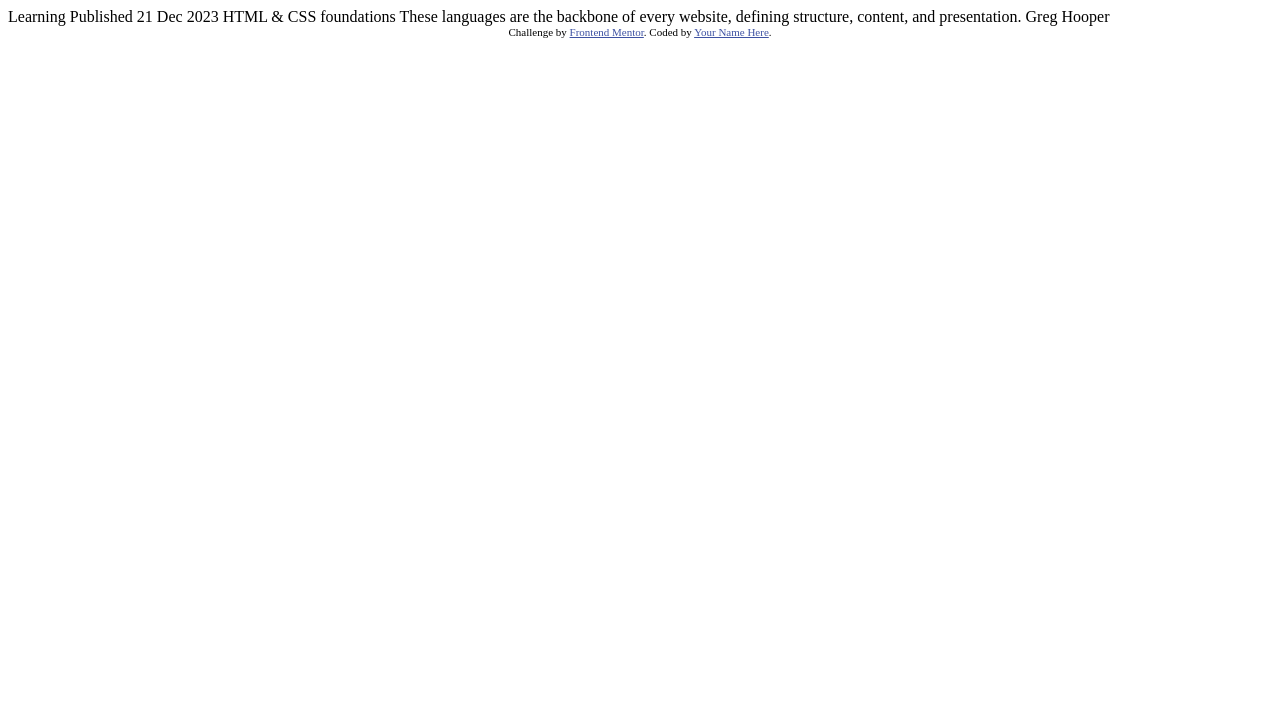
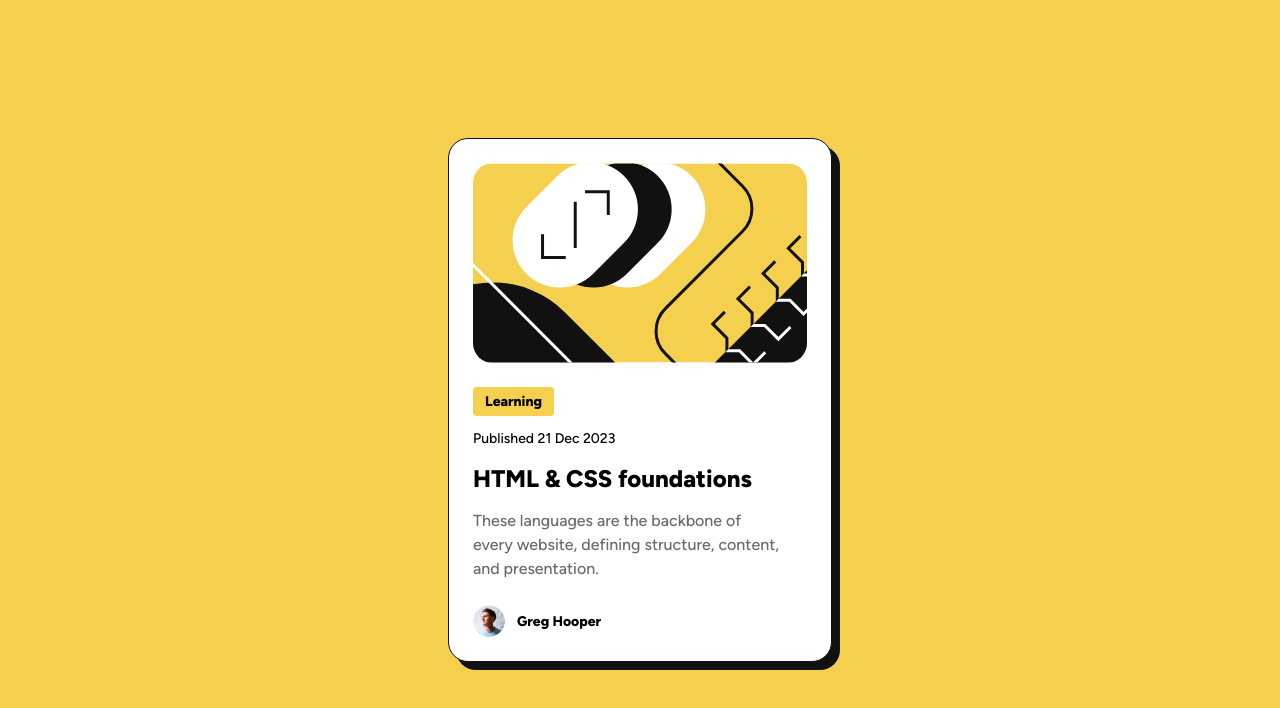
Before and after one commit to andreaselmi/blog-preview-card, a plain HTML site: page index.html in a window 1280 px wide. Drawn offline with Linux system fonts and the light colour scheme.

Commit message:
feat: create css config file and blog card component

```diff
--- a/index.html
+++ b/index.html
@@ -1,34 +1,40 @@
 <!DOCTYPE html>
 <html lang="en">
+
 <head>
   <meta charset="UTF-8">
-  <meta name="viewport" content="width=device-width, initial-scale=1.0"> <!-- displays site properly based on user's device -->
-
+  <meta name="viewport" content="width=device-width, initial-scale=1.0">
   <link rel="icon" type="image/png" sizes="32x32" href="./assets/images/favicon-32x32.png">
+  <link rel="stylesheet" href="./styles/reset.css">
+  <link rel="stylesheet" href="./styles/root.css">
+  <link rel="stylesheet" href="./styles/style.css">
 
   <title>Frontend Mentor | Blog preview card</title>
+</head>
 
-  <!-- Feel free to remove these styles or customise in your own stylesheet 👍 -->
-  <style>
-    .attribution { font-size: 11px; text-align: center; }
-    .attribution a { color: hsl(228, 45%, 44%); }
-  </style>
-</head>
 <body>
+  <main>
+    <!-- Blog Card -->
+    <article class="card">
+      <img class="card__image" src="./assets/images/illustration-article.svg" alt="Blog Card Cover Image"
+        height="200" />
+      <header class="card__header">
+        <span class="card__header__tag">
+          <p class="typography-3-bold">Learning</p>
+        </span>
+        <p class="typography-3">Published 21 Dec 2023</p>
+        <h1 class="typography-1">HTML & CSS foundations</h1>
+      </header>
+      <p class="card__description typography-2">
+        These languages are the backbone of every website, defining structure,
+        content, and presentation.</p>
+      <footer class="card__footer">
+        <img class="card__footer__author__image" src="./assets/images/image-avatar.webp"
+          alt="Greg Hooper profile image" />
+        <h5 class="typography-3-bold">Greg Hooper</h5>
+      </footer>
+    </article>
+  </main>
+</body>
 
-  Learning
-
-  Published 21 Dec 2023
-
-  HTML & CSS foundations
-
-  These languages are the backbone of every website, defining structure, content, and presentation.
-
-  Greg Hooper
-
-  <div class="attribution">
-    Challenge by <a href="https://www.frontendmentor.io?ref=challenge" target="_blank">Frontend Mentor</a>.
-    Coded by <a href="#">Your Name Here</a>.
-  </div>
-</body>
 </html>
--- /dev/null
+++ b/styles/reset.css
@@ -0,0 +1,54 @@
+/* 1. Use a more-intuitive box-sizing model */
+*, *::before, *::after {
+  box-sizing: border-box;
+}
+
+/* 2. Remove default margin */
+* {
+  margin: 0;
+}
+
+/* 3. Enable keyword animations */
+@media (prefers-reduced-motion: no-preference) {
+  html {
+    interpolate-size: allow-keywords;
+  }
+}
+
+body {
+  /* 4. Add accessible line-height */
+  line-height: 1.5;
+  /* 5. Improve text rendering */
+  -webkit-font-smoothing: antialiased;
+}
+
+/* 6. Improve media defaults */
+img, picture, video, canvas, svg {
+  display: block;
+  max-width: 100%;
+}
+
+/* 7. Inherit fonts for form controls */
+input, button, textarea, select {
+  font: inherit;
+}
+
+/* 8. Avoid text overflows */
+p, h1, h2, h3, h4, h5, h6 {
+  overflow-wrap: break-word;
+}
+
+/* 9. Improve line wrapping */
+p {
+  text-wrap: pretty;
+}
+h1, h2, h3, h4, h5, h6 {
+  text-wrap: balance;
+}
+
+/*
+  10. Create a root stacking context
+*/
+#root, #__next {
+  isolation: isolate;
+}
--- /dev/null
+++ b/styles/root.css
@@ -0,0 +1,104 @@
+
+@font-face {
+  font-family: "Figtree";
+  src: url("../assets/fonts/Figtree-VariableFont_wght.ttf") format("truetype");
+  font-weight: 100 900; /* range */
+}
+
+:root {
+  /* COLORS */
+  --yellow: #F4D04E;
+  --gray-950: #111111;
+  --gray-500: #6B6B6B;
+  --white: #FFFFFF;
+
+  /* TOKENS */
+  --color-primary: var(--yellow);
+  --color-text-primary: var(--gray-950);
+  --color-text-secondary: var(--gray-500);
+  --color-background: var(--white);
+
+  /* TYPOGRAPHY */
+  --font-family-extra-bold: 'Figtree', sans-serif;
+  --font-family-medium: 'Figtree', sans-serif;
+  --font-weight-extra-bold: 800;
+  --font-weight-medium: 500;
+  /* PRESET 1 */
+  --typography-preset-1-font-size: 1.5rem;           /* 24px */
+  --typography-preset-1-font-size-mobile: 1.25rem;   /* 20px */
+  --typography-preset-1-line-height: 150%;
+  --typography-preset-1-letter-spacing: 0rem;
+
+  /* PRESET 2 */
+  --typography-preset-2-font-size: 1rem;             /* 16px */
+  --typography-preset-2-font-size-mobile: 0.875rem;  /* 14px */
+  --typography-preset-2-line-height: 150%;
+  --typography-preset-2-letter-spacing: 0rem;
+
+  /* PRESET 3 */
+  --typography-preset-3-font-size: 0.875rem;         /* 14px */
+  --typography-preset-3-font-size-mobile: 0.75rem;   /* 12px */
+  --typography-preset-3-line-height: 150%;
+  --typography-preset-3-letter-spacing: 0rem;
+
+  /* PRESET 4 */
+  --typography-preset-4-font-size: 0.875rem;         /* 14px */
+  --typography-preset-4-line-height: 150%;
+  --typography-preset-4-letter-spacing: 0rem;
+
+  /* END TYPOGRAPHY */
+
+  /* SPACING */
+  --spacing-300: 1.5rem; /* 24px */
+  --spacing-150: 0.75rem; /* 12px */
+  --spacing-100: 0.5rem; /* 8px */
+  --spacing-50: 0.25rem; /* 4px */
+}
+
+.typography-1 {
+  font-family: var(--font-family-extra-bold);
+  font-weight: var(--font-weight-extra-bold);
+  font-size: var(--typography-preset-1-font-size);
+  line-height: var(--typography-preset-1-line-height);
+  letter-spacing: var(--typography-preset-1-letter-spacing);
+}
+
+.typography-2 {
+  font-family: var(--font-family-medium);
+  font-weight: var(--font-weight-medium);
+  font-size: var(--typography-preset-2-font-size);
+  line-height: var(--typography-preset-2-line-height);
+  letter-spacing: var(--typography-preset-2-letter-spacing);
+}
+
+.typography-3 {
+  font-family: var(--font-family-medium);
+  font-weight: var(--font-weight-medium);
+  font-size: var(--typography-preset-3-font-size);
+  line-height: var(--typography-preset-3-line-height);
+  letter-spacing: var(--typography-preset-3-letter-spacing);
+}
+
+.typography-3-bold {
+  font-family: var(--font-family-extra-bold);
+  font-weight: var(--font-weight-extra-bold);
+  font-size: var(--typography-preset-3-font-size);
+  line-height: var(--typography-preset-3-line-height);
+  letter-spacing: var(--typography-preset-3-letter-spacing);
+}
+
+
+@media (max-width: 768px) {
+  .typography-1 {
+    font-size: var(--typography-preset-1-font-size-mobile);
+  }
+  .typography-2 {
+    font-size: var(--typography-preset-2-font-size-mobile);
+  }
+  .typography-3 {
+    font-size: var(--typography-preset-3-font-size-mobile);
+  }
+  .typography-3-bold {
+    font-size: var(--typography-preset-3-font-size-mobile);
+  }
+}
--- /dev/null
+++ b/styles/style.css
@@ -0,0 +1,64 @@
+html, body {
+	height: 100%;
+}
+
+main {
+	min-height: 100%;
+	background-color: var(--color-primary);
+	padding: var(--spacing-300);
+	display: flex;
+	justify-content: center;
+	align-items: center;
+}
+
+.card {
+	max-width: 24rem;
+	background-color: var(--color-background);
+	border-radius: 1.25rem;
+	padding: 1.5rem;
+	border: 1px solid var(--color-text-primary);
+	box-shadow: 8px 8px 0 var(--color-text-primary);
+}
+
+.card__image {
+	width: 100%;
+	height: 12.5rem;
+	object-fit: cover;
+	object-position: center;
+	border-radius: 0.625rem;
+	border-radius: 1.25rem;
+}
+
+.card__header {
+	margin-top: var(--spacing-300);
+	display: flex;
+	flex-direction: column;
+	gap: var(--spacing-150);
+}
+
+.card__header__tag {
+	background-color: var(--color-primary);
+	border-radius: 0.25rem;
+	padding: var(--spacing-50) var(--spacing-150);
+	width: fit-content;
+}
+
+.card__description {
+	margin-top: var(--spacing-150);
+	margin-bottom: var(--spacing-300);
+	color: var(--color-text-secondary);
+}
+
+.card__footer {
+	display: flex;
+	gap: var(--spacing-150);
+	align-items: center;
+}
+
+.card__footer__author__image {
+	width: 2rem;
+	height: 2rem;
+	object-fit: cover;
+	object-position: center;
+	border-radius: 50%;
+}
```
